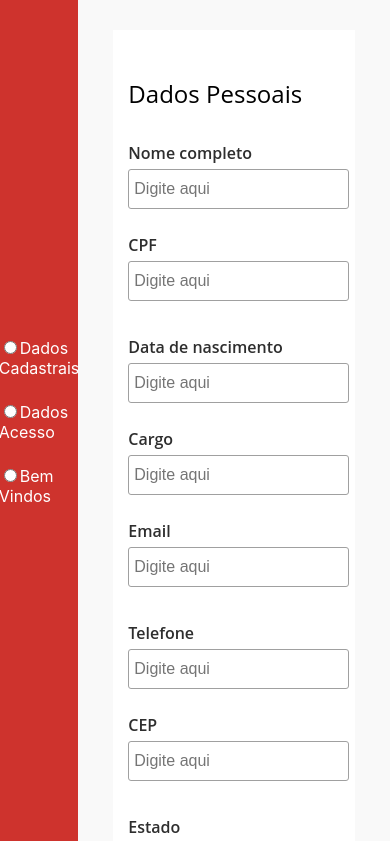
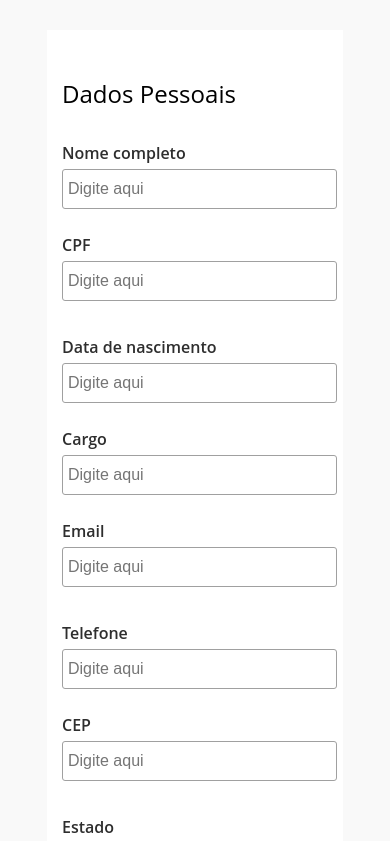
Before and after one commit to StartFuture/onboarding-me-rh-front, a React (Create React App) app: page /forms-cadfuncionario in a window 390 px wide. Shown: the top 841 px of the page. Built offline with nearby package versions, Linux system fonts and the light colour scheme.

Commit message:
responsivo formulario cad-funcionario efeito display none time line no mobile

```diff
--- a/src/components/TimeLine/index.jsx
+++ b/src/components/TimeLine/index.jsx
@@ -1,6 +1,6 @@
 import "./style.css"
-const Timeline = () =>{
-  return(
+const Timeline = () => {
+  return (
     <div className="timeline">
       <div className="divinput">
         <label >
--- a/src/components/TimeLine/style.css
+++ b/src/components/TimeLine/style.css
@@ -32,3 +32,10 @@ width: 300px;
   gap: 24px;
   color: white;
 }
+
+@media screen and (max-width:752px ) {
+
+  .timeline{
+    display: none;
+  }
+}
--- a/src/pages/FormCadFunci/assets/css/style.css
+++ b/src/pages/FormCadFunci/assets/css/style.css
@@ -118,6 +118,11 @@ color: #CE332D;
 
 
 @media screen and (max-width:752px ) {
+
+  .formcadfuncionario{
+    width: 100%;
+    margin-left: 0;
+  }
   .flexinput{
     flex-direction: column;
   }
```
Lines whose indentation alone changed are shown as unchanged.
